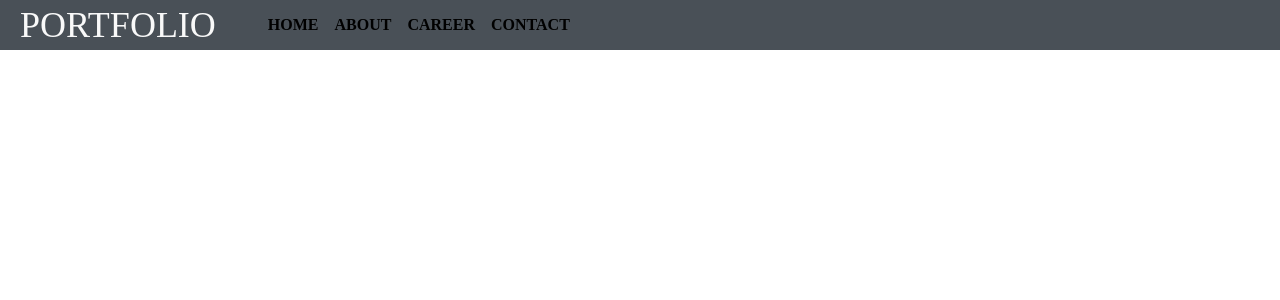
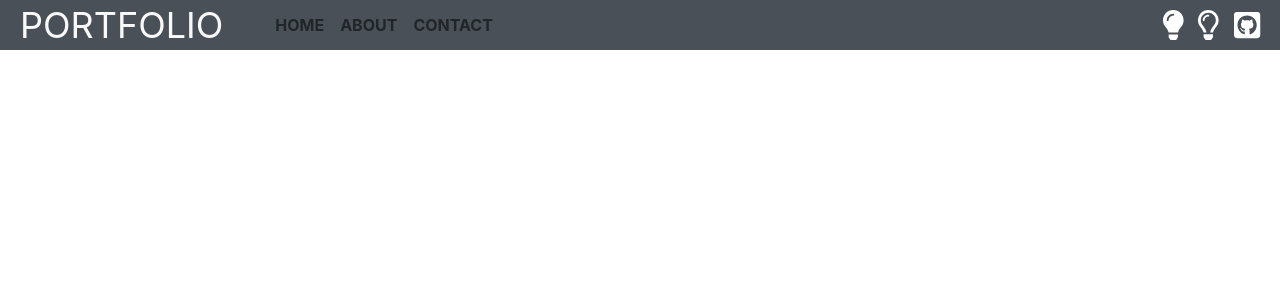
Before and after one commit to doowankim/react-portfolio, a React (Create React App) app: page / in a window 1280 px wide. Shown: the top 300 px of the page. Built offline with nearby package versions, Linux system fonts and the light colour scheme.

Commit message:
fontawesome connect & github, black theme icon added

```diff
--- a/public/index.html
+++ b/public/index.html
@@ -10,6 +10,18 @@
 			content="Web site created using create-react-app"
 		/>
 		<link rel="apple-touch-icon" href="%PUBLIC_URL%/logo192.png" />
+		<link
+			rel="stylesheet"
+			href="https://stackpath.bootstrapcdn.com/bootstrap/4.4.1/css/bootstrap.min.css"
+			integrity="sha384-Vkoo8x4CGsO3+Hhxv8T/Q5PaXtkKtu6ug5TOeNV6gBiFeWPGFN9MuhOf23Q9Ifjh"
+			crossorigin="anonymous"
+		/>
+		<script
+			defer
+			src="https://use.fontawesome.com/releases/v5.0.9/js/all.js"
+			integrity="sha384-8iPTk2s/jMVj81dnzb/iFR2sdA7u06vHJyyLlAd4snFpCl/SnyUjRrbdJsw1pGIl"
+			crossorigin="anonymous"
+		></script>
 		<!--
       manifest.json provides metadata used when your web app is installed on a
       user's mobile device or desktop. See https://developers.google.com/web/fundamentals/web-app-manifest/
@@ -29,6 +41,21 @@
 	<body>
 		<noscript>You need to enable JavaScript to run this app.</noscript>
 		<div id="root"></div>
+		<script
+			src="https://code.jquery.com/jquery-3.4.1.slim.min.js"
+			integrity="sha384-J6qa4849blE2+poT4WnyKhv5vZF5SrPo0iEjwBvKU7imGFAV0wwj1yYfoRSJoZ+n"
+			crossorigin="anonymous"
+		></script>
+		<script
+			src="https://cdn.jsdelivr.net/npm/popper.js@1.16.0/dist/umd/popper.min.js"
+			integrity="sha384-Q6E9RHvbIyZFJoft+2mJbHaEWldlvI9IOYy5n3zV9zzTtmI3UksdQRVvoxMfooAo"
+			crossorigin="anonymous"
+		></script>
+		<script
+			src="https://stackpath.bootstrapcdn.com/bootstrap/4.4.1/js/bootstrap.min.js"
+			integrity="sha384-wfSDF2E50Y2D1uUdj0O3uMBJnjuUD4Ih7YwaYd1iqfktj0Uod8GCExl3Og8ifwB6"
+			crossorigin="anonymous"
+		></script>
 		<!--
       This HTML file is a template.
       If you open it directly in the browser, you will see an empty page.
--- a/src/components/Header/index.tsx
+++ b/src/components/Header/index.tsx
@@ -11,9 +11,13 @@
 				<Styled.Menu>
 					<li>HOME</li>
 					<li>ABOUT</li>
-					<li>CAREER</li>
 					<li>CONTACT</li>
 				</Styled.Menu>
+				<Styled.SideMenu>
+					<Styled.Icon className="fas fa-lightbulb"></Styled.Icon>
+					<Styled.Icon className="far fa-lightbulb"></Styled.Icon>
+					<Styled.Icon className="fab fa-github-square"></Styled.Icon>
+				</Styled.SideMenu>
 			</Styled.Wrapper>
 		</Styled.Container>
 	);
--- a/src/components/Header/styles.tsx
+++ b/src/components/Header/styles.tsx
@@ -7,6 +7,7 @@
 	height: 50px;
 	background: #495057;
 	padding-left: 20px;
+	padding-right: 20px;
 `;
 
 export const Wrapper = styled.div`
@@ -17,14 +18,9 @@
 
 export const Logo = styled.div`
 	font-size: 36px;
-    color: #f9f9f9;
-    transition: 0.35s;
-    cursor: pointer;
-
-	&:hover {
-        background: ${darken(0.2, '#f9f9f9')}
-        transition: 0.35s;
-	}
+	color: #f9f9f9;
+	transition: 0.35s;
+	cursor: pointer;
 `;
 
 export const Menu = styled.div`
@@ -41,3 +37,19 @@
 		cursor: pointer;
 	}
 `;
+
+export const SideMenu = styled.div`
+	display: flex;
+`;
+
+export const Icon = styled.i`
+	font-size: 30px;
+	cursor: pointer;
+	color: #fff;
+	margin-top: 10px;
+	margin-left: 15px;
+
+	&:hover {
+		color: ${darken(0.02, '#fff')};
+	}
+`;
```
Lines whose indentation alone changed are shown as unchanged.
